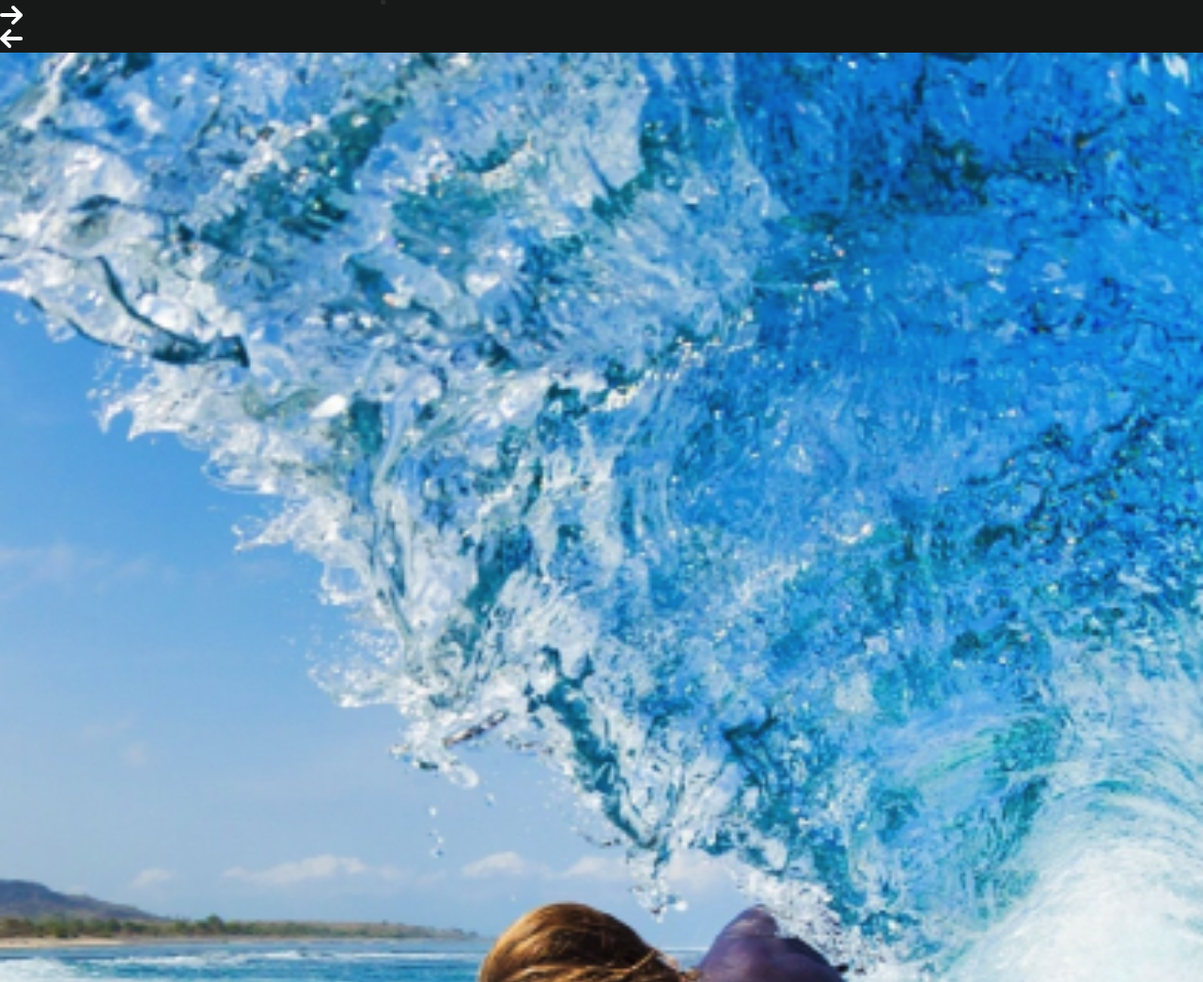
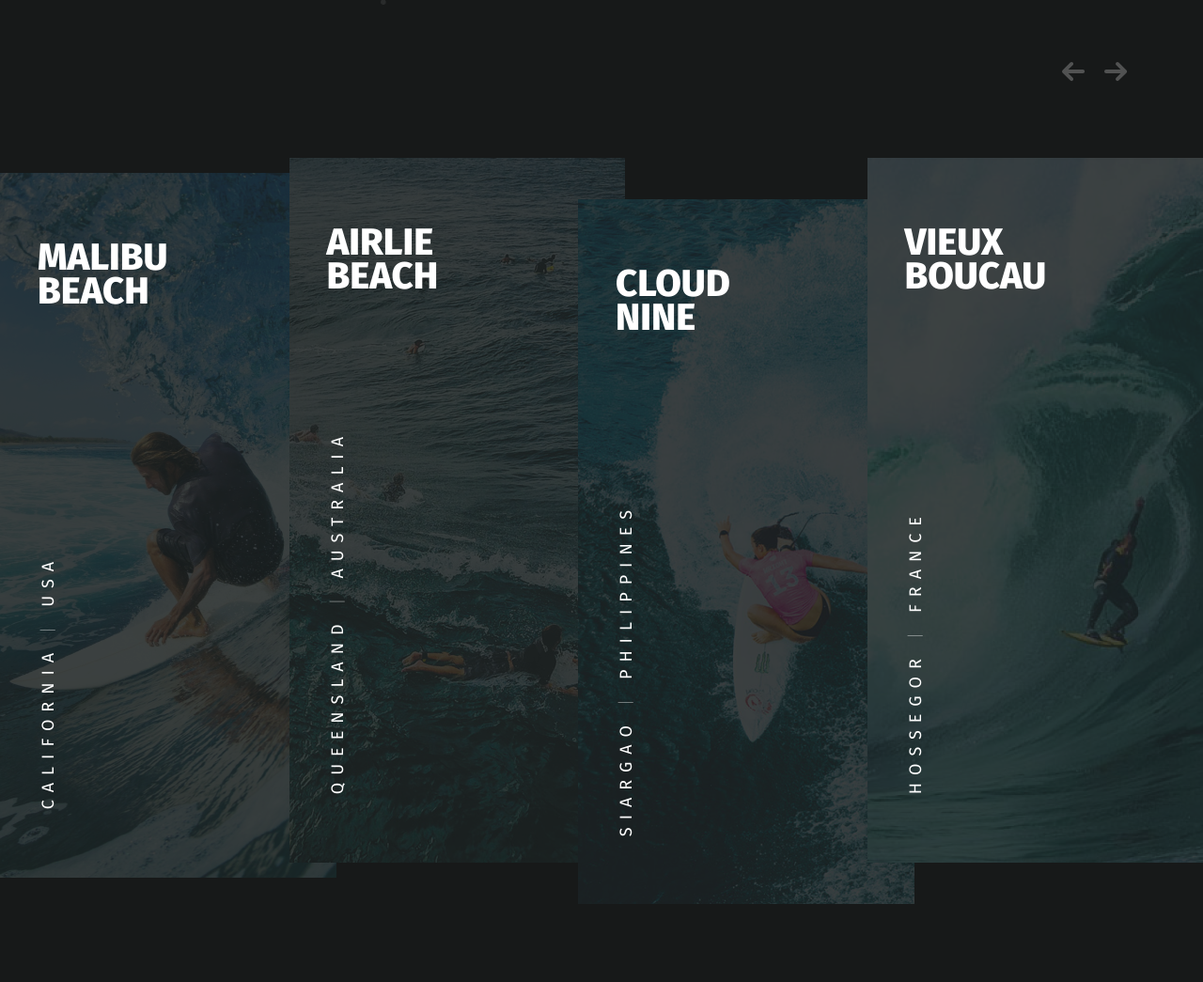
Before and after one commit to VladAleinikov/Go-Surf, a plain HTML site: page index.html in a window 1280 px wide. Shown: the part 2028-3073 px from the top of the page at 94% size. After the commit the page ends 2990 px from the top, so only its background shows below. Drawn offline with Linux system fonts and the light colour scheme.

Commit message:
add cards section styles

```diff
--- a/index.html
+++ b/index.html
@@ -481,6 +481,20 @@
       </section>
       <section class="cards">
         <div class="cards__controls">
+          <div class="controls__left">
+            <svg
+              xmlns="http://www.w3.org/2000/svg"
+              width="25"
+              height="21"
+              viewBox="0 0 25 21"
+              fill="none"
+            >
+              <path
+                d="M8.77789 0.562669L0.564298 8.71345C-0.188099 9.46459 -0.188099 10.6838 0.564298 11.4324L8.77789 19.5881C9.5366 20.3392 10.7646 20.3354 11.5233 19.5881C12.2744 18.8357 12.2744 17.6215 11.5233 16.8691L6.71818 12.1016H22.1324C23.2459 12.1016 24.1467 11.202 24.1467 10.0885C24.1467 8.97625 23.2459 8.07537 22.1324 8.07537H6.68919L11.5233 3.28282C12.2744 2.53168 12.2744 1.31623 11.5233 0.565085C10.7658 -0.187313 9.53783 -0.188569 8.77789 0.562568V0.562669Z"
+                fill="white"
+              ></path>
+            </svg>
+          </div>
           <div class="controls__right">
             <svg
               xmlns="http://www.w3.org/2000/svg"
@@ -495,20 +509,6 @@
               ></path>
             </svg>
           </div>
-          <div class="controls__left">
-            <svg
-              xmlns="http://www.w3.org/2000/svg"
-              width="25"
-              height="21"
-              viewBox="0 0 25 21"
-              fill="none"
-            >
-              <path
-                d="M8.77789 0.562669L0.564298 8.71345C-0.188099 9.46459 -0.188099 10.6838 0.564298 11.4324L8.77789 19.5881C9.5366 20.3392 10.7646 20.3354 11.5233 19.5881C12.2744 18.8357 12.2744 17.6215 11.5233 16.8691L6.71818 12.1016H22.1324C23.2459 12.1016 24.1467 11.202 24.1467 10.0885C24.1467 8.97625 23.2459 8.07537 22.1324 8.07537H6.68919L11.5233 3.28282C12.2744 2.53168 12.2744 1.31623 11.5233 0.565085C10.7658 -0.187313 9.53783 -0.188569 8.77789 0.562568V0.562669Z"
-                fill="white"
-              ></path>
-            </svg>
-          </div>
         </div>
         <ul class="cards__list">
           <li class="cards__card">
@@ -517,10 +517,10 @@
               alt="card-1"
               class="card__bg"
             />
-            <h3>Malibu Beach</h3>
+            <h3>Malibu<br/> Beach</h3>
             <p>California <span>|</span> USA</p>
             <button class="card__btn">
-              View &nbsp; Surf
+              <h3>View &nbsp; Surf</h3>
               <svg
                 xmlns="http://www.w3.org/2000/svg"
                 width="25"
@@ -541,10 +541,10 @@
               alt="card-2"
               class="card__bg"
             />
-            <h3>Airlie Beach</h3>
+            <h3>Airlie<br/> Beach</h3>
             <p>Queensland <span>|</span> Australia</p>
             <button class="card__btn">
-              View &nbsp; Surf
+              <h3>View &nbsp; Surf</h3>
               <svg
                 xmlns="http://www.w3.org/2000/svg"
                 width="25"
@@ -565,10 +565,10 @@
               alt="card-3"
               class="card__bg"
             />
-            <h3>Cloud Nine</h3>
+            <h3>Cloud<br/> Nine</h3>
             <p>Siargao <span>|</span> Philippines</p>
             <button class="card__btn">
-              View &nbsp; Surf
+              <h3>View &nbsp; Surf</h3>
               <svg
                 xmlns="http://www.w3.org/2000/svg"
                 width="25"
@@ -589,10 +589,10 @@
               alt="card-4"
               class="card__bg"
             />
-            <h3>Vieux Boucau</h3>
+            <h3>Vieux<br/> Boucau</h3>
             <p>Hossegor <span>|</span> France</p>
             <button class="card__btn">
-              View &nbsp; Surf
+              <h3>View &nbsp; Surf</h3>
               <svg
                 xmlns="http://www.w3.org/2000/svg"
                 width="25"
--- /dev/null
+++ b/styles/layout/_cards.scss
@@ -0,0 +1,107 @@
+.cards {
+      margin-top: 60px;
+      @include flex(column, start, start, 32px);
+
+      .cards__controls {
+            width: 100%;
+            padding: 0 80px;
+            @include flex($just: end, $gap: 20px);
+
+            .controls__right,
+            .controls__left {
+                  cursor: pointer;
+
+                  path {
+                        opacity: 0.25;
+                        transition: 0.5s;
+                  }
+                  &:hover path {
+                        opacity: 1;
+                  }
+            }
+      }
+      .cards__list {
+            width: 100%;
+            @include flex($just: start);
+
+            .cards__card {
+                  @include flex(column, space-between, start);
+                  position: relative;
+                  width: calc((100% + 150px) / 4);
+                  height: 750px;
+                  margin-right: -50px;
+                  padding: 72px 40px;
+                  overflow: hidden;
+
+                  img {
+                        position: absolute;
+                        top: 0;
+                        left: 0;
+                        object-fit: cover;
+                        z-index: -1;
+                  }
+                  h3 {
+                        line-height: 36px;
+                  }
+                  p {
+                        writing-mode: vertical-rl;
+                        transform: rotate(-180deg);
+                        width: max-content;
+                        font-size: 18px;
+                        font-style: normal;
+                        font-weight: 400;
+                        line-height: 22px; /* 122.222% */
+                        letter-spacing: 8px;
+                        text-transform: uppercase;
+                        span {
+                              font-weight: 100;
+                        }
+                  }
+                  .card__btn {
+                        @include flex($gap: 16px);
+                        position: absolute;
+                        bottom: -80px;
+                        left: 45px;
+                        width: 277px;
+                        height: 80px;
+                        background: linear-gradient(90deg, transparent 0%, transparent 42%, $accent 42%, $accent 100%);
+                        transition: .5s;
+
+                        &:after {
+                              content: "";
+                              position: absolute;
+                              left: calc(42% - 10px);
+                              width: 20px;
+                              height: 1px;
+                              background: $white;
+                        }
+                  }
+                  &::after {
+                        content: "";
+                        position: absolute;
+                        left: 0;
+                        top: 0;
+                        width: 100%;
+                        height: 100%;
+                        background: #1c2121;
+                        opacity: 0.85;
+                        z-index: -1;
+                        transition: 0.5s;
+                  }
+                  &:hover {
+                        .card__btn {
+                              bottom: 0;
+                        }
+                        &::after {
+                              opacity: 0;
+                        }
+                  }
+                  &:first-child {
+                        margin-top: 32px;
+                  }
+                  &:nth-child(3) {
+                        margin-top: 89px;
+                  }
+            }
+      }
+}
--- a/styles/main.scss
+++ b/styles/main.scss
@@ -7,3 +7,4 @@
 @import "./layout/navbar";
 @import "./layout/hero";
 @import "./layout/surf";
+@import "./layout/cards";
```
Also changed, not shown: styles/main.css, 1 other file.
